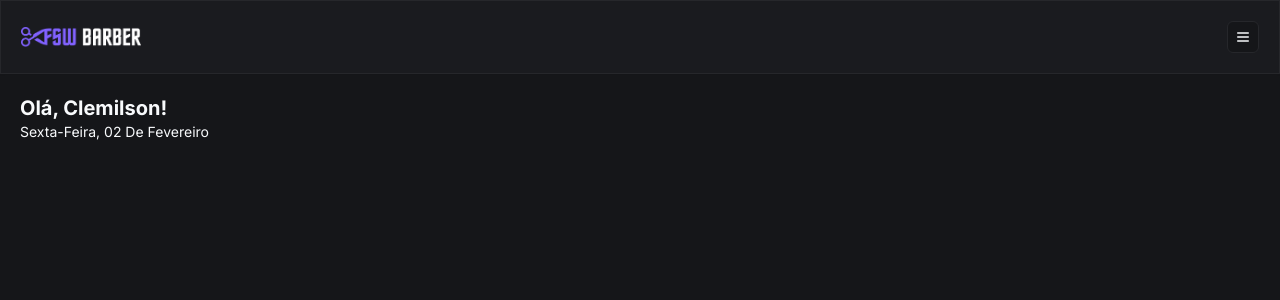
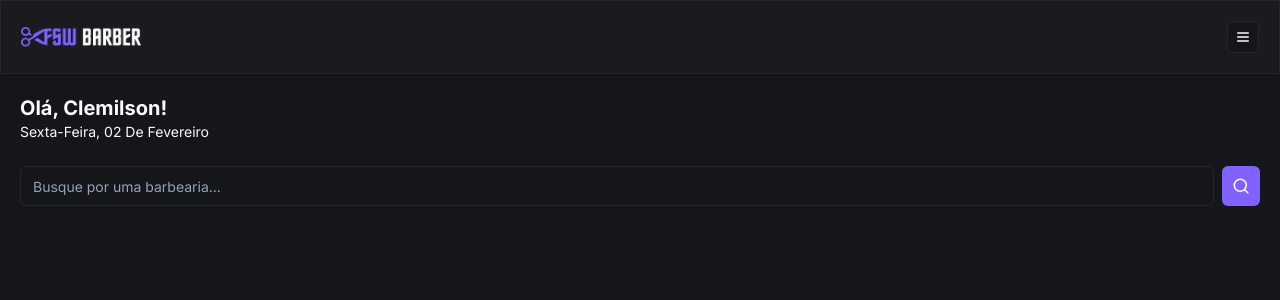
Before and after one commit to Clemilsonchaves/fswbarber, a Next.js app: page / in a window 1280 px wide. Shown: the top 300 px of the page. Built offline with nearby package versions, Linux system fonts and the light colour scheme.

Commit message:
feat: add  initial search componet

```diff
--- /dev/null
+++ b/app/(home)/_componets/search.tsx
@@ -0,0 +1,18 @@
+"use client";
+
+import { Button } from "@/app/_components/ui/button";
+import { Input } from "@/app/_components/ui/input";
+import { SearchIcon } from "lucide-react";
+
+const Search = () => {
+    return (
+        <div className="flex items-center gap-2 ">
+            <Input placeholder="Busque por uma barbearia..." />
+            <Button variant="default" size="icon">
+                <SearchIcon size={18} />
+            </Button>
+        </div>
+     );
+}
+
+export default Search;
--- a/app/(home)/page.tsx
+++ b/app/(home)/page.tsx
@@ -1,6 +1,7 @@
 import { format } from "date-fns";
 import Header from "../_components/header";
 import { ptBR } from "date-fns/locale";
+import Search from "./_componets/search";
 
 export default function Home() {
   return (
@@ -18,6 +19,12 @@
    </p>
    </div>
 
+
+   <div className="px-5 mt-6">
+   <Search />
+   </div>
+
+
  </div>
   );
 }
--- /dev/null
+++ b/app/_components/ui/input.tsx
@@ -0,0 +1,25 @@
+import * as React from "react"
+
+import { cn } from "@/app/_lib/utils"
+
+export interface InputProps
+  extends React.InputHTMLAttributes<HTMLInputElement> {}
+
+const Input = React.forwardRef<HTMLInputElement, InputProps>(
+  ({ className, type, ...props }, ref) => {
+    return (
+      <input
+        type={type}
+        className={cn(
+          "flex h-10 w-full rounded-md border border-input bg-background px-3 py-2 text-sm ring-offset-background file:border-0 file:bg-transparent file:text-sm file:font-medium placeholder:text-muted-foreground focus-visible:outline-none focus-visible:ring-2 focus-visible:ring-ring focus-visible:ring-offset-2 disabled:cursor-not-allowed disabled:opacity-50",
+          className
+        )}
+        ref={ref}
+        {...props}
+      />
+    )
+  }
+)
+Input.displayName = "Input"
+
+export { Input }
```
